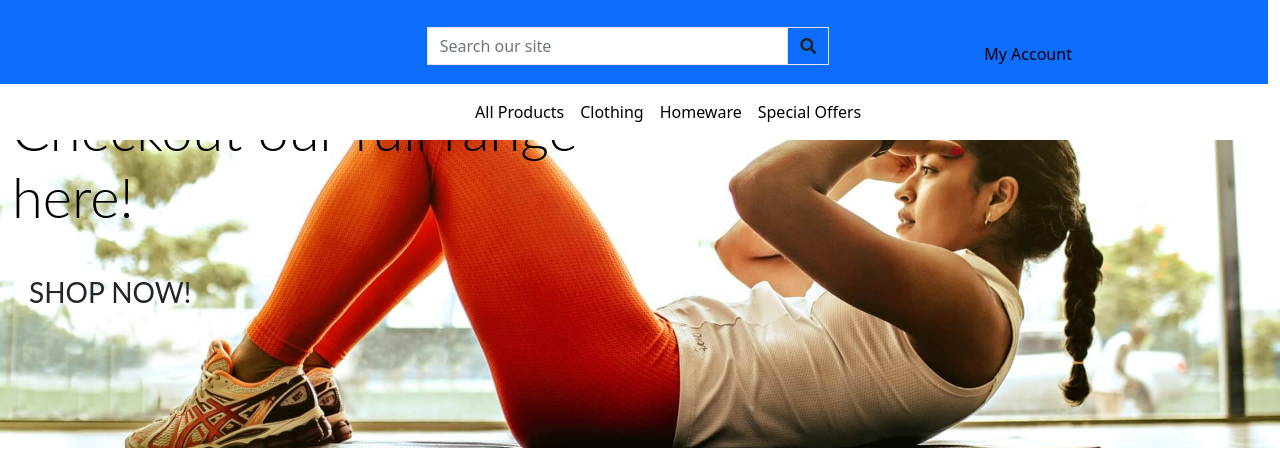
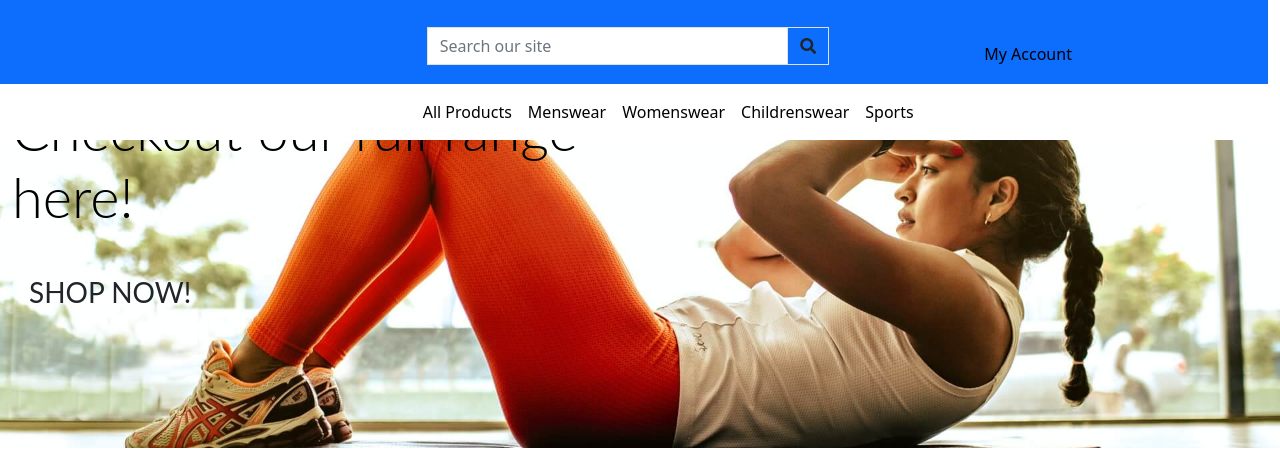
Before and after one commit to Code-Institute-Submissions/StephenJ2020-Sportmaster_JanResub, a Django app: page / in a window 1280 px wide. Shown: the top 452 px of the page. Run offline with Django 3.2, Linux system fonts and the light colour scheme; some libraries are stand-ins or nearby versions.

Commit message:
fix: Correct Bootstrap 5 class for dropdown menu in navbar

```diff
--- a/templates/base.html
+++ b/templates/base.html
@@ -34,6 +34,10 @@
                 integrity="sha384-QJHtvGhmr9XOIpI6YVutG+2QOK9T+ZnN4kzFN1RtK3zEFEIsxhlmWl5/YESvpZ13"
                 crossorigin="anonymous">
         </script>
+
+        <!-- <script src="https://cdnjs.cloudflare.com/ajax/libs/popper.js/2.9.2/umd/popper.min.js"></script>
+        <script src="https://cdnjs.cloudflare.com/ajax/libs/twitter-bootstrap/5.1.0/js/bootstrap.min.js"></script> -->
+
     {% endblock %}
 
     {% block extra_js %}
@@ -71,7 +75,7 @@
             <div class="col-12 col-lg-4 my-auto py-1 py-lg-0">
                 <ul class="list-inline list-unstyled text-center text-lg-right my-0">
                     <li class="list-inline-item dropdown">
-                        <a href="#" class="text-black nav-link" id="user-options" data-toggle="dropdown"
+                        <a href="#" class="text-black nav-link" id="user-options" data-bs-toggle="dropdown"
                             aria-haspopup="true" aria-expanded="false">
                             <div class="text-center">
                                 <div><i class="fas-fa-user fa-lg"></i></div>
@@ -112,7 +116,7 @@
         </div>
         <div class="row bg-white">
             <nav class="navbar navbar-expand-lg navbar-light w-100">
-              <button class="navbar-toggler" type="button" data-toggle="collapse" data-target="#main-nav" aria-controls="main-nav" aria-expanded="false" aria-label="Toggle navigation">
+              <button class="navbar-toggler" type="button" data-bs-toggle="collapse" data-bs-target="#main-nav" aria-controls="main-nav" aria-expanded="false" aria-label="Toggle navigation">
                   <span class="navbar-toggler-icon"></span>
               </button>
               {% include 'includes/mobile-top-header.html' %}
@@ -135,8 +139,7 @@
     {% block postload_js %}
     {% endblock %}
 
-<!-- <script src="https://cdnjs.cloudflare.com/ajax/libs/popper.js/2.9.2/umd/popper.min.js"></script>
-<script src="https://cdnjs.cloudflare.com/ajax/libs/twitter-bootstrap/5.1.0/js/bootstrap.min.js"></script> -->
+
 
 
 </body>
--- a/templates/includes/main-nav.html
+++ b/templates/includes/main-nav.html
@@ -1,7 +1,7 @@
 <div class="collapse navbar-collapse" id="main-nav">
     <ul class="navbar-nav w-auto mx-auto">
         <li class="nav-item dropdown">
-            <a class="logo-font font-weight-bold nav-link text-black mr-5" href="#" id="all-products-link" data-toggle="dropdown" aria-haspopup="true" aria-expanded="false">
+            <a class="logo-font font-weight-bold nav-link text-black mr-5" href="#" id="all-products-link" data-bs-toggle="dropdown" aria-haspopup="true" aria-expanded="false">
                 All Products
             </a>
             <div class="dropdown-menu border-0" aria-labelledby="all-products-link">
@@ -13,37 +13,49 @@
         </li>
 
         <li class="nav-item dropdown">
-            <a class="logo-font font-weight-bold nav-link text-black mr-5" href="#" id="clothing-link" data-toggle="dropdown" aria-haspopup="true" aria-expanded="false">
-                Clothing
+            <a class="logo-font font-weight-bold nav-link text-black mr-5" href="#" id="menswear-link" data-bs-toggle="dropdown" aria-haspopup="true" aria-expanded="false">
+                Menswear
             </a>
-            <div class="dropdown-menu border-0" aria-labelledby="clothing-link">
-                <a href="" class="dropdown-item">Activewear &amp; Essentials</a>
-                <a href="">Jeans</a>
-                <a href="">Shirts</a>
-                <a href="" class="dropdown-item">All Clothing</a>
+            <div class="dropdown-menu border-0" aria-labelledby="menswear-link">
+                <a href="" class="dropdown-item">Clothing</a>
+                <a href="" class="dropdown-item">Shoes</a>
+                <a href="" class="dropdown-item">Accessories</a>
+                <a href="" class="dropdown-item">All Menswear</a>
             </div>
         </li>
 
         <li class="nav-item dropdown">
-            <a class="logo-font font-weight-bold nav-link text-black mr-5" href="#" id="homeware-link" data-toggle="dropdown" aria-haspopup="true" aria-expanded="false">
-                Homeware
+            <a class="logo-font font-weight-bold nav-link text-black mr-5" href="#" id="womenswear-link" data-bs-toggle="dropdown" aria-haspopup="true" aria-expanded="false">
+                Womenswear
             </a>
-            <div class="dropdown-menu border-0" aria-labelledby="homeware-link">
-                <a href="" class="dropdown-item">Bed &amp; Bath</a>
-                <a href="" class="dropdown-item">Kitchen &amp; Dining</a>
-                <a href="" class="dropdown-item">All Homeware</a>
+            <div class="dropdown-menu border-0" aria-labelledby="womenswear-link">
+                <a href="" class="dropdown-item">Clothing</a>
+                <a href="" class="dropdown-item">Shoes</a>
+                <a href="" class="dropdown-item">Accessories</a>
+                <a href="" class="dropdown-item">All Womenswear</a>
             </div>
         </li>
 
         <li class="nav-item dropdown">
-            <a class="logo-font font-weight-bold nav-link text-black" href="#" id="specials-link" data-toggle="dropdown" aria-haspopup="true" aria-expanded="false">
-                Special Offers
+            <a class="logo-font font-weight-bold nav-link text-black" href="#" id="childrenswear-link" data-bs-toggle="dropdown" aria-haspopup="true" aria-expanded="false">
+                Childrenswear
             </a>
-            <div class="dropdown-menu border-0" aria-labelledby="specials-link">
-                <a href="" class="dropdown-item">New Arrivals</a>
-                <a href="" class="dropdown-item">Deals</a>
-                <a href="" class="dropdown-item">Clearance</a>
-                <a href="" class="dropdown-item">All Specials</a>
+            <div class="dropdown-menu border-0" aria-labelledby="childrenswear-link">
+                <a href="" class="dropdown-item">Clothing</a>
+                <a href="" class="dropdown-item">Shoes</a>
+                <a href="" class="dropdown-item">Accessories</a>
+                <a href="" class="dropdown-item">All Childrenswear</a>
+            </div>
+        </li>
+        <li class="nav-item dropdown">
+            <a class="logo-font font-weight-bold nav-link text-black" href="#" id="sports-link" data-bs-toggle="dropdown" aria-haspopup="true" aria-expanded="false">
+                Sports
+            </a>
+            <div class="dropdown-menu border-0" aria-labelledby="sports-link">
+                <a href="" class="dropdown-item">Football</a>
+                <a href="" class="dropdown-item">Rugby</a>
+                <a href="" class="dropdown-item">G.A.A.</a>
+                <a href="" class="dropdown-item">All Sports</a>
             </div>
         </li>
     </ul>
--- a/templates/includes/mobile-top-header.html
+++ b/templates/includes/mobile-top-header.html
@@ -1,6 +1,6 @@
 <ul>
     <li class="list-inline-item">
-      <a class="text-black nav-link d-block d-lg-none" href="#" id="mobile-search" data-toggle="dropdown" aria-haspopup="true" aria-expanded="false">
+      <a class="text-black nav-link d-block d-lg-none" href="#" id="mobile-search" data-bs-toggle="dropdown" aria-haspopup="true" aria-expanded="false">
           <div class="text-center">
               <div><i class="fas fa-search fa-lg"></i></div>
               <p class="my-0">Search</p>
@@ -22,7 +22,7 @@
       </div>
   </li>
   <li class="list-inline-item dropdown">
-      <a class="text-black nav-link d-block d-lg-none" href="#" id="user-options" data-toggle="dropdown" aria-haspopup="true" aria-expanded="false">
+      <a class="text-black nav-link d-block d-lg-none" href="#" id="user-options" data-bs-toggle="dropdown" aria-haspopup="true" aria-expanded="false">
           <div class="text-center">
               <div><i class="fas fa-user fa-lg"></i></div>
               <p class="my-0">My Account</p>
```
